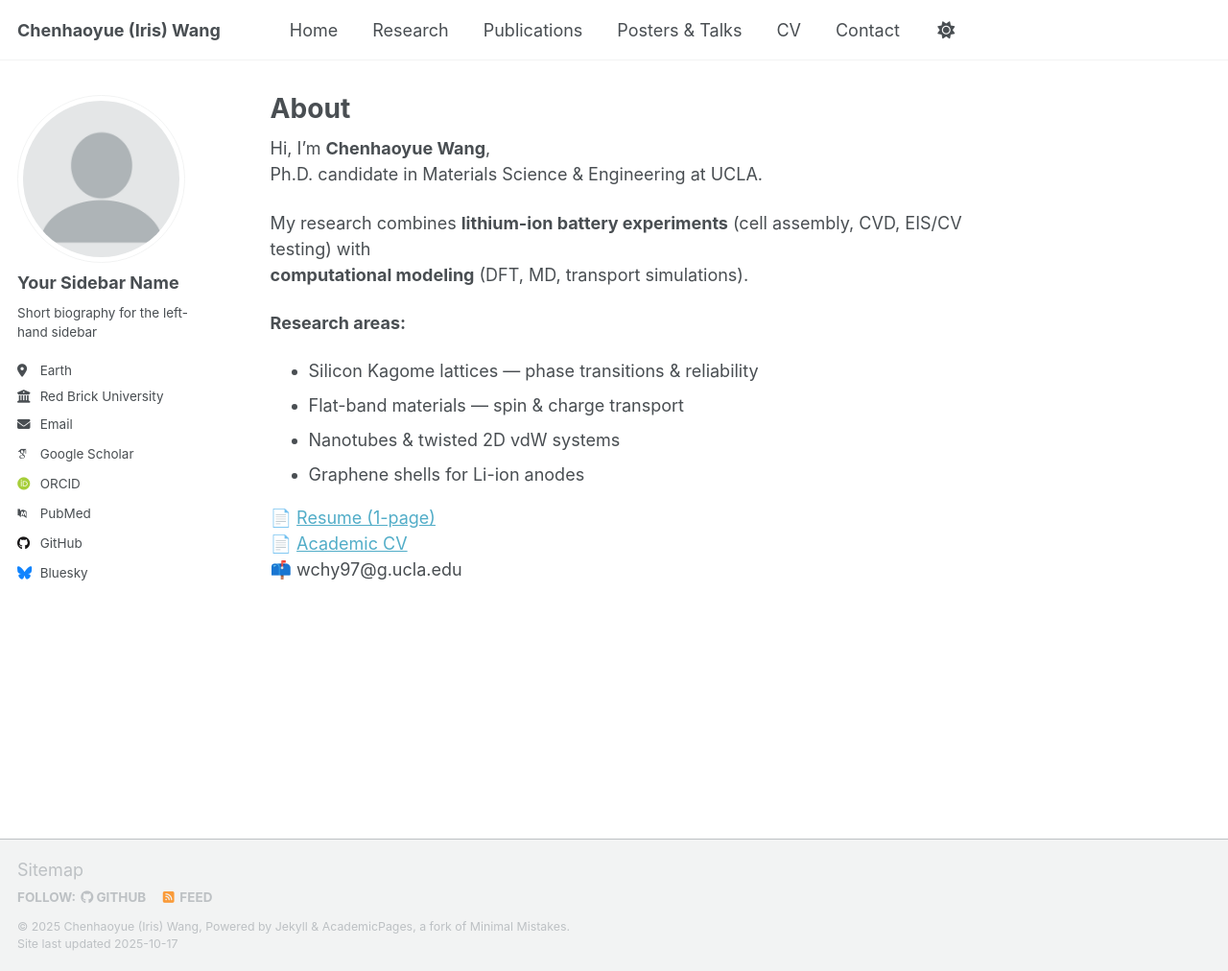
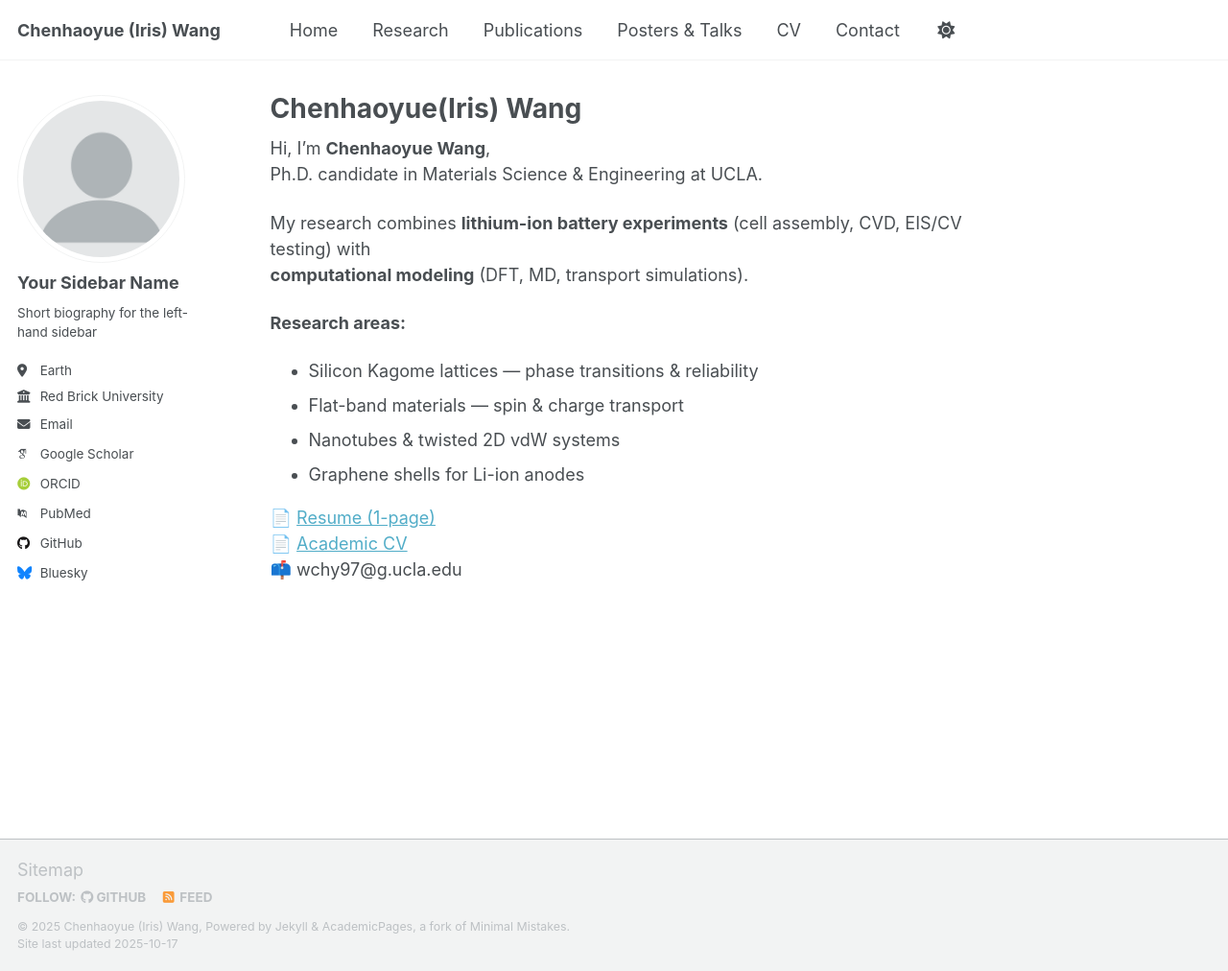
Before and after one commit to Iris-wang-233/Iris-Wang-233.github.io, a Jekyll site: the page built from _pages/about.md, in a window 1280 px wide and 1012 px high. Shown: the whole window at 96% size. Built offline with Jekyll 4.4.1, drawn with Linux system fonts in a browser that asks for light colours; some web fonts are replaced; a script that is not in the unit is left out.

Commit message:
Update title in about page to include full name

```diff
--- a/_pages/about.md
+++ b/_pages/about.md
@@ -1,6 +1,6 @@
 ---
 layout: single
-title: "About"
+title: "Chenhaoyue(Iris) Wang"
 permalink: /about/
 author_profile: true
 ---
```
